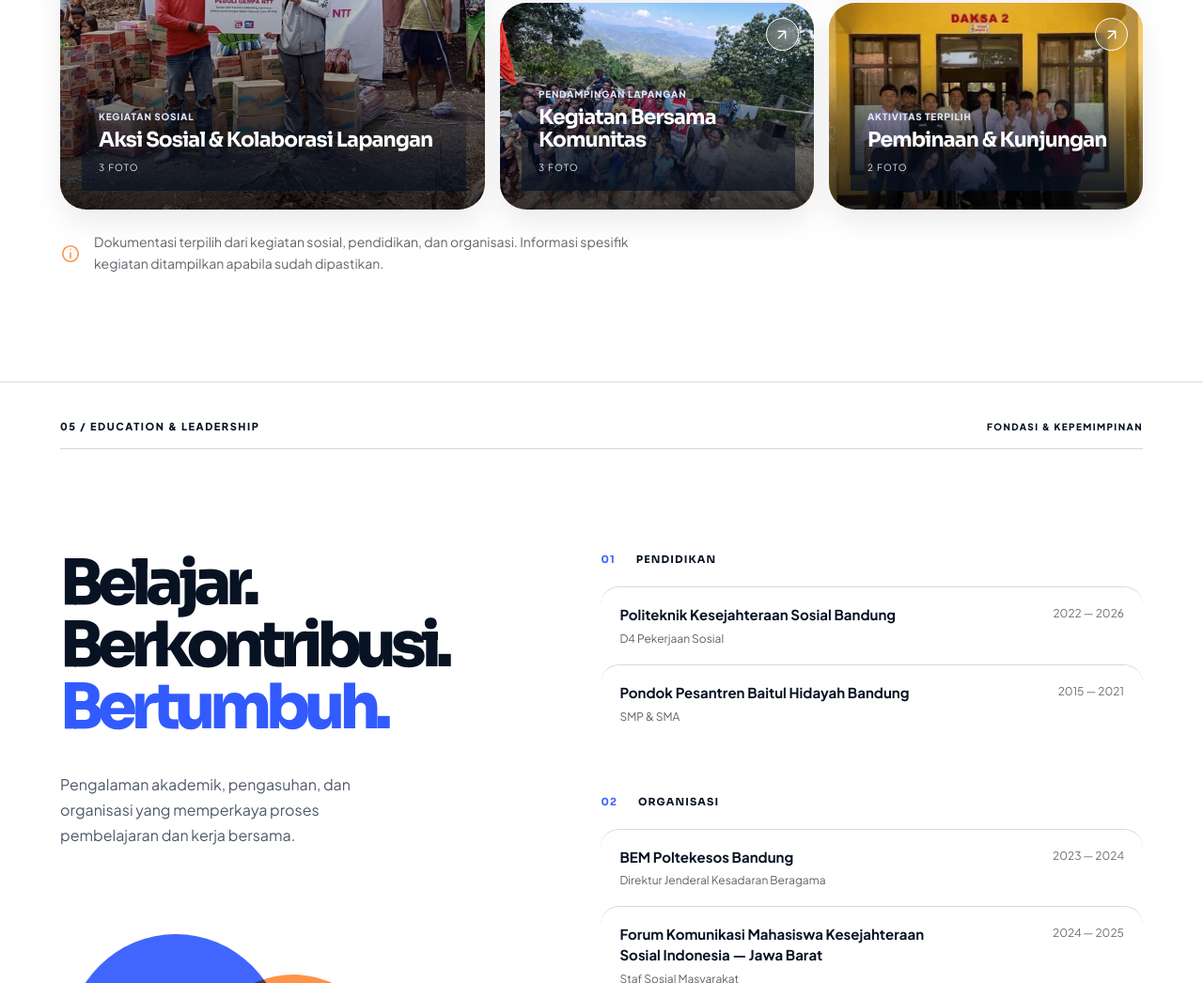
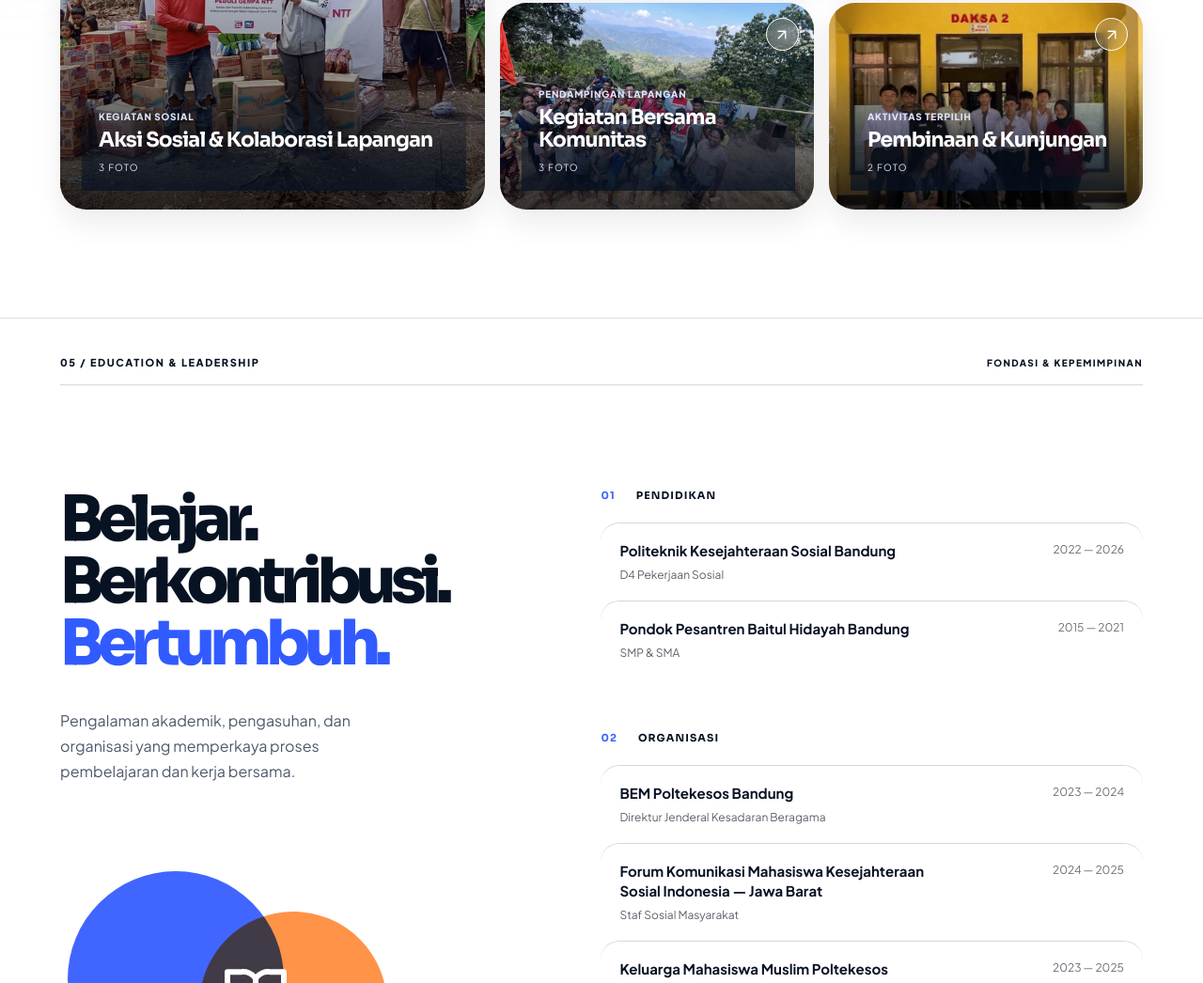
Before and after one commit to mohammadnurendi/potro-faliq, a plain HTML site: page index.html in a window 1280 px wide. Shown: the part 4805-5851 px from the top of the page at 94% size. Drawn offline with Linux system fonts and the light colour scheme.

Commit message:
menghapus icon

```diff
--- a/index.html
+++ b/index.html
@@ -91,7 +91,6 @@
         <div class="activities-heading"><h2 class="display-heading" id="activitiesTitle">Cerita dari<br/><span class="text-blue">lapangan.</span></h2><p>Kegiatan lapangan, proses belajar, dan ruang kolaborasi yang menjadi bagian dari perjalanan profesional saya.</p></div>
         <div class="gallery-controls" role="group" aria-label="Filter dokumentasi kegiatan"><button class="filter-chip active" data-filter="all" aria-pressed="true">Semua <span>05</span></button><button class="filter-chip" data-filter="sosial" aria-pressed="false">Kegiatan Sosial</button><button class="filter-chip" data-filter="organisasi" aria-pressed="false">Organisasi</button><button class="filter-chip" data-filter="pendidikan" aria-pressed="false">Pendidikan</button></div>
         <div class="gallery-grid" id="activityGrid" aria-live="polite"></div>
-        <div class="gallery-note"><span class="asterisk" aria-hidden="true"><svg class="icon" width="24" height="24" aria-hidden="true" focusable="false"><use href="assets/icons.svg#info"></use></svg></span><span>Dokumentasi terpilih dari kegiatan sosial, pendidikan, dan organisasi. Informasi spesifik kegiatan ditampilkan apabila sudah dipastikan.</span></div>
       </div>
     </section>
 
```
Also changed, not shown: 1 other file.
